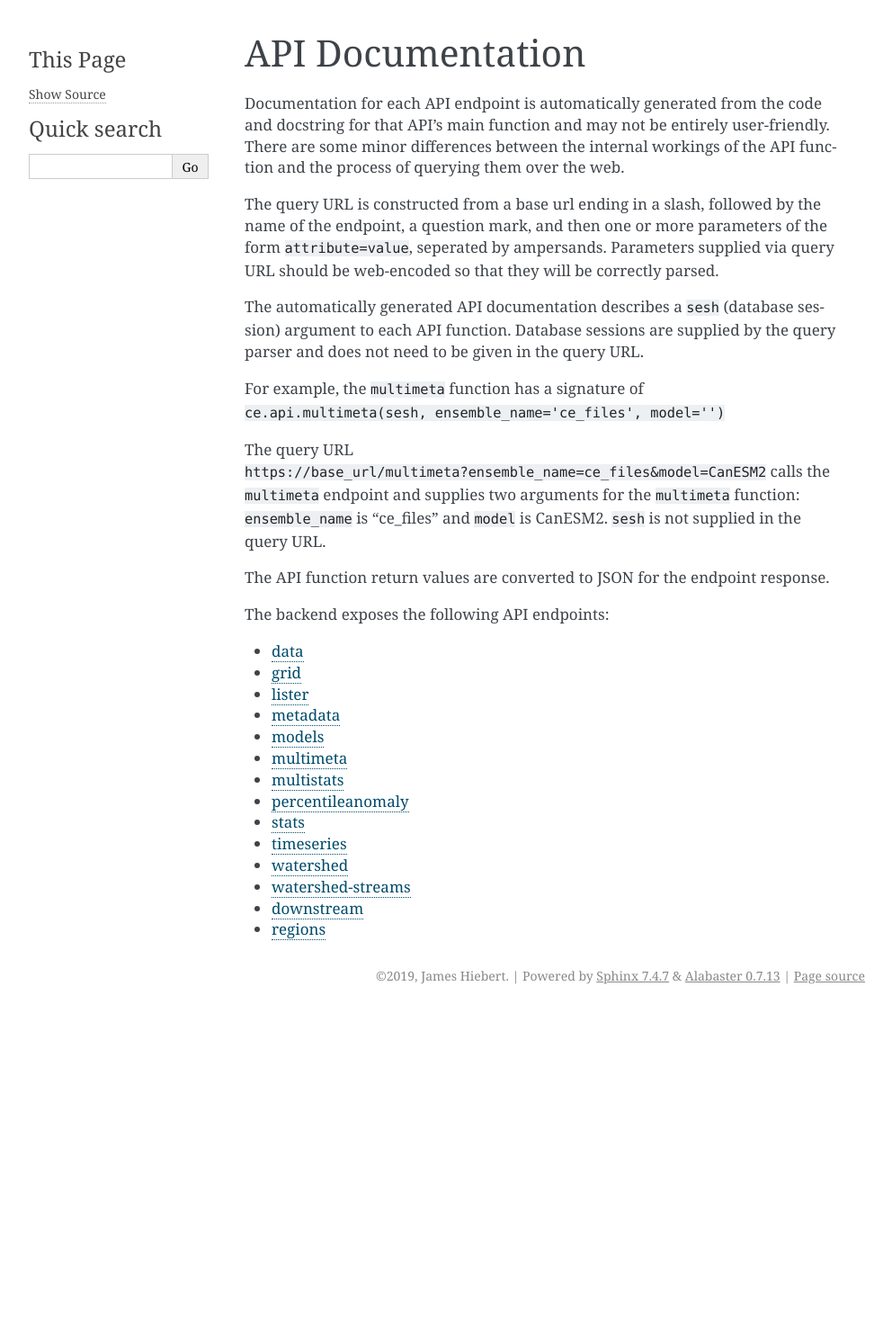
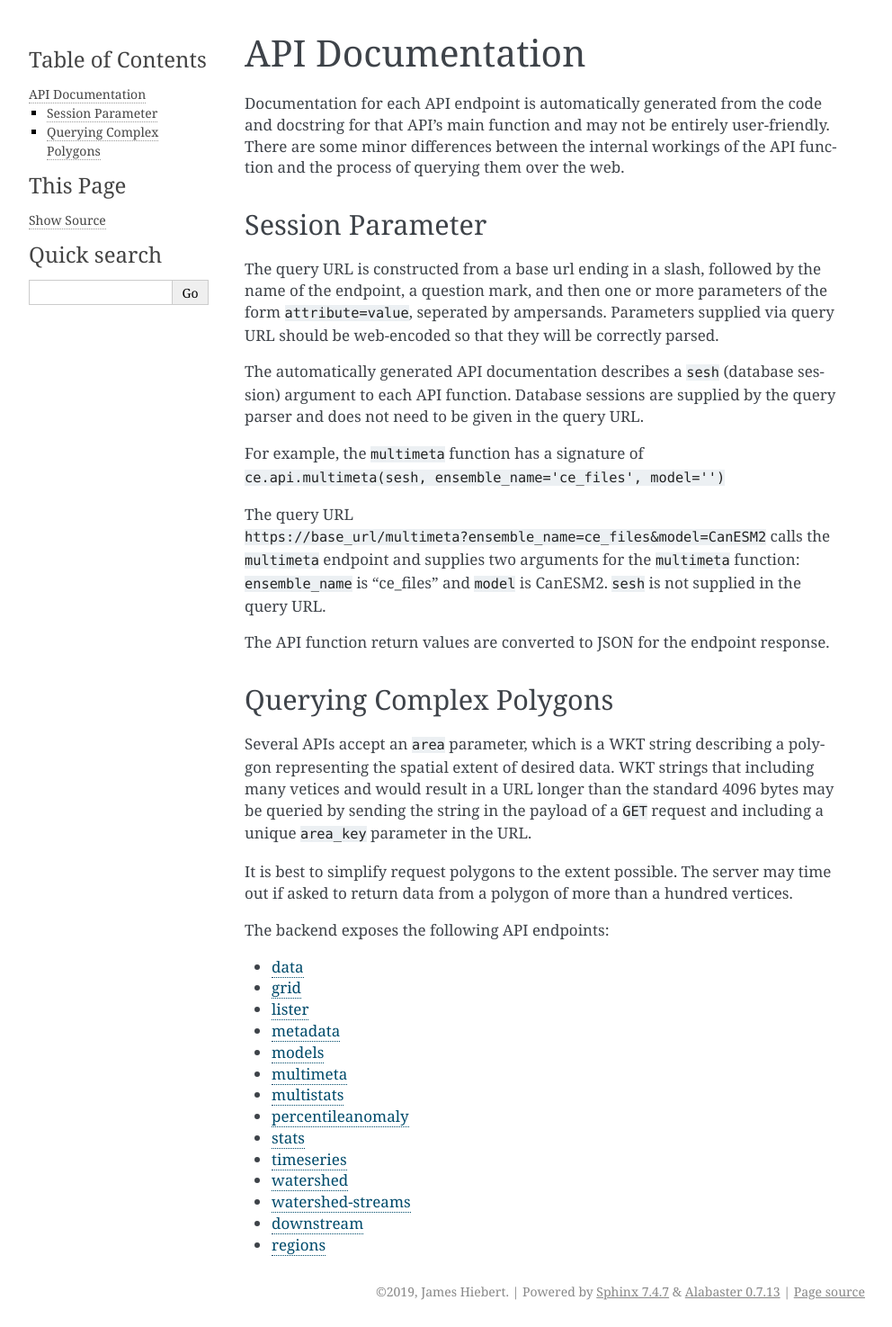
Before and after one commit to pacificclimate/climate-explorer-backend, a Sphinx documentation site: the page built from doc/source/api/api-index.rst, in a window 1280 px wide. Shown: the whole page at 90% size, without its empty margins (148-1140 px from the left). Built offline with Sphinx 7.4.7, drawn with Linux system fonts in a browser that asks for light colours; before the commit the page ends 1124 px from its top, so only the background shows below that.

Commit message:
update documentation

```diff
--- a/doc/source/api/api-overview.md
+++ b/doc/source/api/api-overview.md
@@ -1,4 +1,6 @@
 Documentation for each API endpoint is automatically generated from the code and docstring for that API's main function and may not be entirely user-friendly. There are some minor differences between the internal workings of the API function and the process of querying them over the web.
+
+## Session Parameter
 
 The query URL is constructed from a base url ending in a slash, followed by the name of the endpoint, a question mark, and then one or more parameters of the form `attribute=value`, seperated by ampersands. Parameters supplied via query URL should be web-encoded so that they will be correctly parsed.
 
@@ -9,3 +11,9 @@ For example, the `multimeta` function has a signature of `ce.api.multimeta(sesh,
 The query URL `https://base_url/multimeta?ensemble_name=ce_files&model=CanESM2` calls the `multimeta` endpoint and supplies two arguments for the `multimeta` function: `ensemble_name` is "ce_files" and `model` is CanESM2. `sesh` is not supplied in the query URL.
 
 The API function return values are converted to JSON for the endpoint response.
+
+## Querying Complex Polygons
+
+Several APIs accept an `area` parameter, which is a WKT string describing a polygon representing the spatial extent of desired data. WKT strings that including many vetices and would result in a URL longer than the standard 4096 bytes may be queried by sending the string in the payload of a `GET` request and including a unique `area_key` parameter in the URL.
+
+It is best to simplify request polygons to the extent possible. The server may time out if asked to return data from a polygon of more than a hundred vertices.
```
